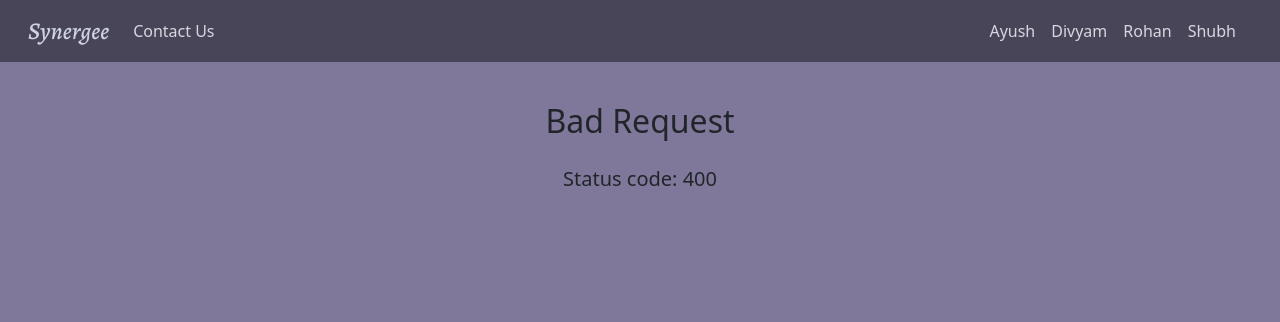
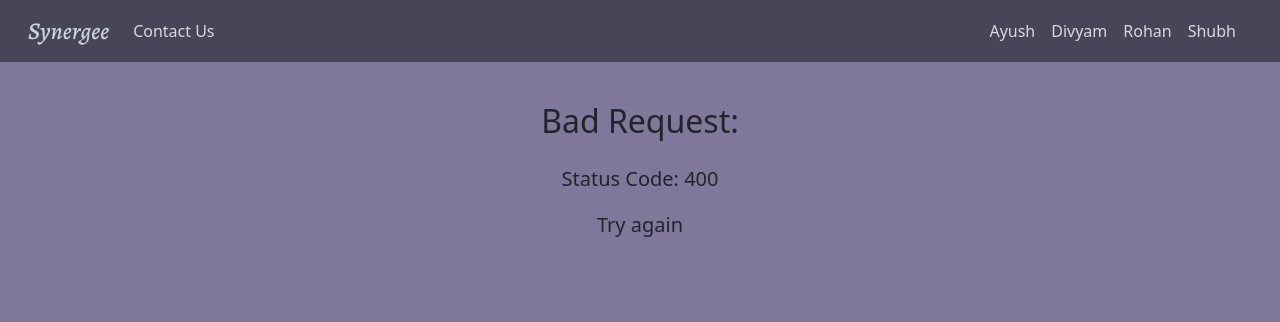
Before and after one commit to anonshubh/synergee, a Django app: template templates/400.html in a window 1280 px wide. Shown: the top 322 px of the page. Run offline with Django 3.2, Linux system fonts and the light colour scheme; the template is opened without the code that fills it: values that come from a table or form of the project are taken from there, others are empty; data comes from the database, SQL or seed files in the repository; some libraries are stand-ins or nearby versions.

Commit message:
Update 400.html

```diff
--- a/templates/400.html
+++ b/templates/400.html
@@ -7,8 +7,9 @@
 <div class="container">
     <div class="row">
         <div class="col text-center ">
-            <h2 class="my-4" >Bad Request</h2>
-            <p class="lead">Status code: 400</p>
+            <h2 class="my-4" >Bad Request:</h2>
+            <p class="lead">Status Code: 400</p>
+            <p class="lead">Try again</p>
         </div>
 
     </div>
```
